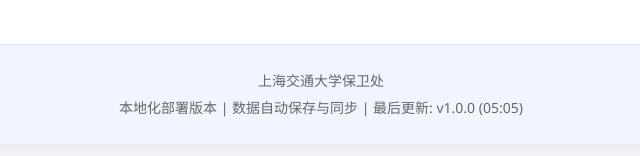
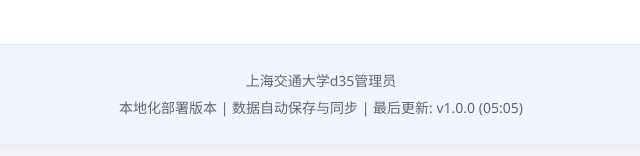
Before and after one commit to Daisysjtu/d35lou, a plain HTML site: page index.html in a window 1280 px wide. Shown: the part 9465-9621 px from the top of the page, 319-959 px from the left. Drawn offline with Linux system fonts and the light colour scheme.

Commit message:
Update index.html

```diff
--- a/index.html
+++ b/index.html
@@ -3,7 +3,7 @@
 <head>
     <meta charset="UTF-8">
     <meta name="viewport" content="width=device-width, initial-scale=1.0">
-    <title>上海交通大学 D35 宿舍楼 - 分布式房间状态监控系统</title>
+    <title>上海交通大学 D35 宿舍楼 - 分布式房间状态系统</title>
     <style>
         * {
             margin: 0;
@@ -701,7 +701,7 @@
         </div>
 
         <div class="footer">
-            <p>上海交通大学保卫处</p>
+            <p>上海交通大学d35管理员</p>
             <p>本地化部署版本 | 数据自动保存与同步 | 最后更新: <span id="dataVersion">加载中...</span></p>
         </div>
     </div>
```
